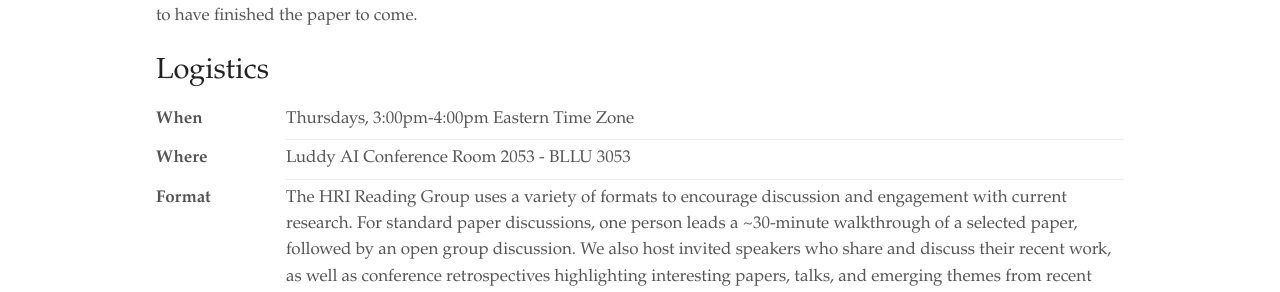
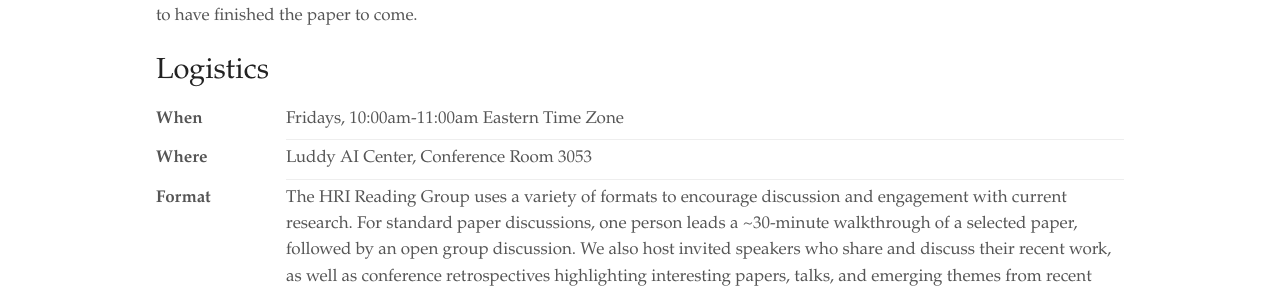
Before and after one commit to reliable-interactive-autonomy-lab/reliable-interactive-autonomy-lab.github.io, a Jekyll site: the page built from _pages/reading_group.md, in a window 1280 px wide. Shown: the part 272-564 px from the top of the page. Built offline with Jekyll 4.4.1, drawn with Linux system fonts in a browser that asks for light colours; nearby versions of some CDN libraries.

Commit message:
Update reading group schedule and location

```diff
--- a/_pages/reading_group.md
+++ b/_pages/reading_group.md
@@ -14,10 +14,10 @@ The HRI Reading Group at Indiana University is an open, weekly discussion of rec
 ### Logistics
 
 When
-: Thursdays, 3:00pm-4:00pm Eastern Time Zone
+: Fridays, 10:00am-11:00am Eastern Time Zone
 
 Where
-: Luddy AI Conference Room 2053 - BLLU 3053
+: Luddy AI Center, Conference Room 3053
 
 Format
 : The HRI Reading Group uses a variety of formats to encourage discussion and engagement with current research. For standard paper discussions, one person leads a ~30-minute walkthrough of a selected paper, followed by an open group discussion. We also host invited speakers who share and discuss their recent work, as well as conference retrospectives highlighting interesting papers, talks, and emerging themes from recent HRI-related conferences.
```
